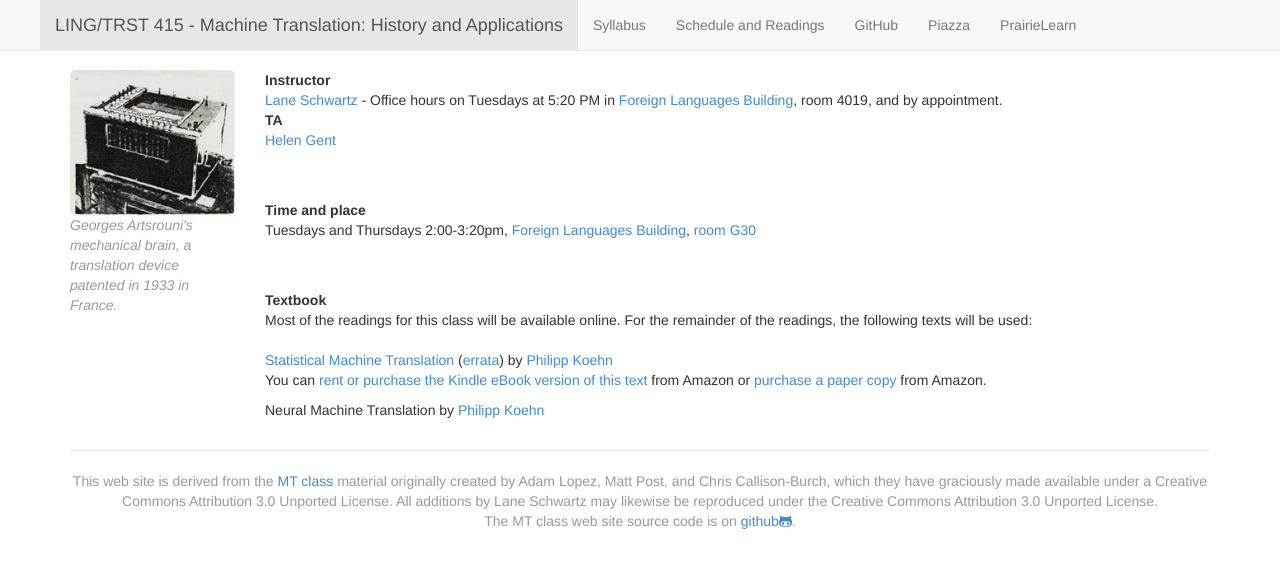
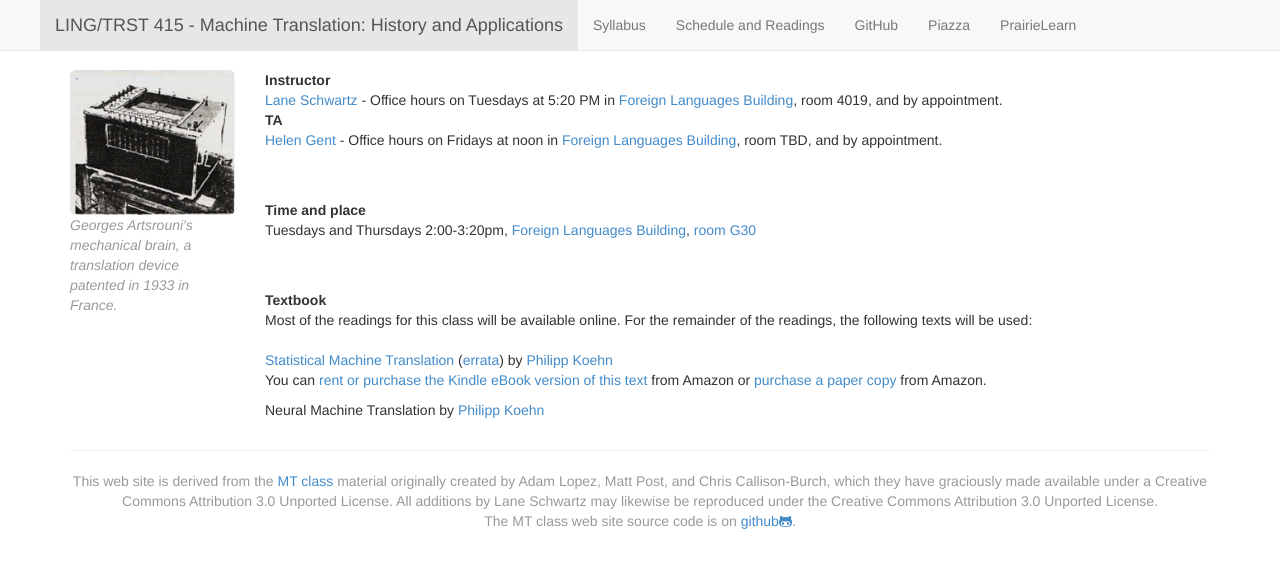
Before and after one commit to 2020-Spring-UIUC-LING415/2020-Spring-UIUC-LING415.github.io, a Jekyll site: the page built from index.md, in a window 1280 px wide. Shown: the top 568 px of the page. Built offline with Jekyll 4.4.1, drawn with Linux system fonts in a browser that asks for light colours; nearby versions of some CDN libraries.

Commit message:
Update index.md

```diff
--- a/index.md
+++ b/index.md
@@ -11,7 +11,7 @@ Instructor
 : [Lane Schwartz](http://www.linguistics.illinois.edu/people/lanes) - Office hours on Tuesdays at 5:20 PM in [Foreign Languages Building](https://www.fs.uiuc.edu/ada/0172.html), room 4019, and by appointment.
 
 TA
-: [Helen Gent](https://linguistics.illinois.edu/directory/profile/hmgent2)
+: [Helen Gent](https://linguistics.illinois.edu/directory/profile/hmgent2) - Office hours on Fridays at noon in [Foreign Languages Building](https://www.fs.uiuc.edu/ada/0172.html), room TBD, and by appointment.
 
 <br/>
 
```
